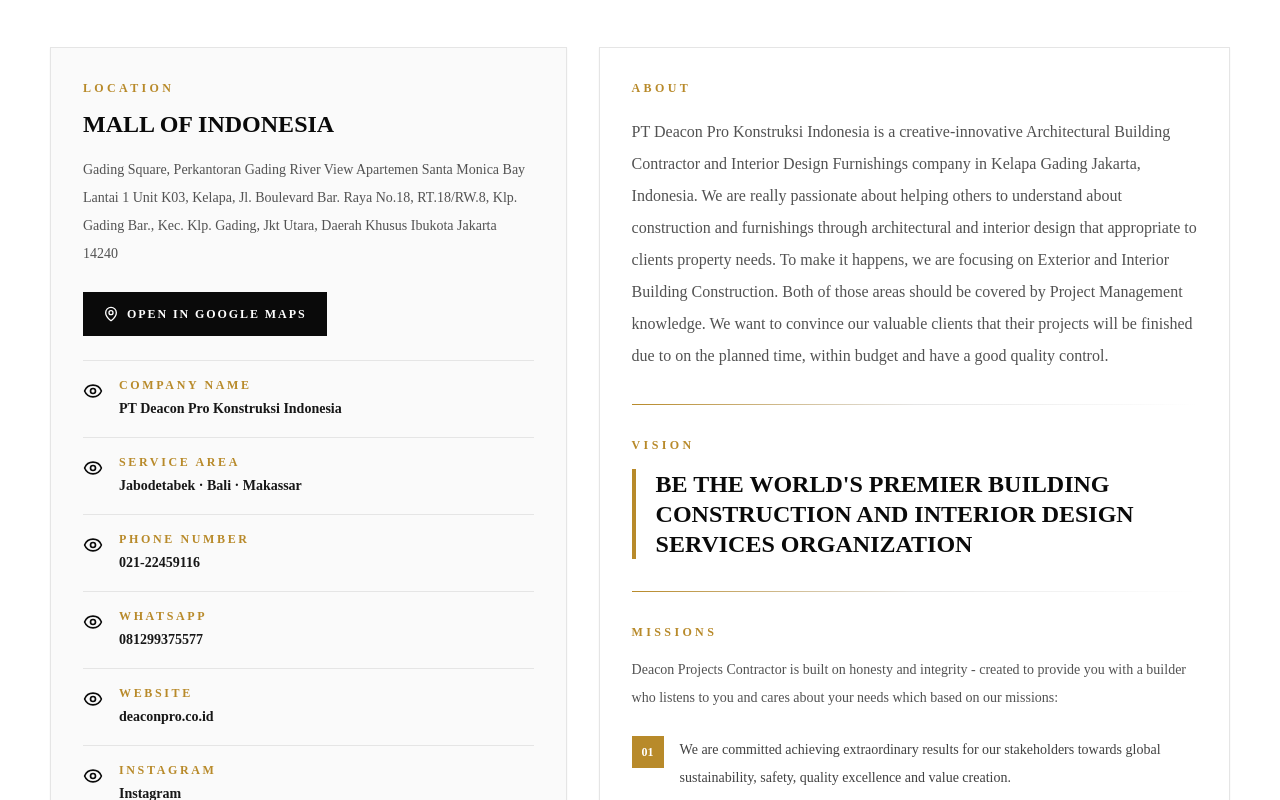
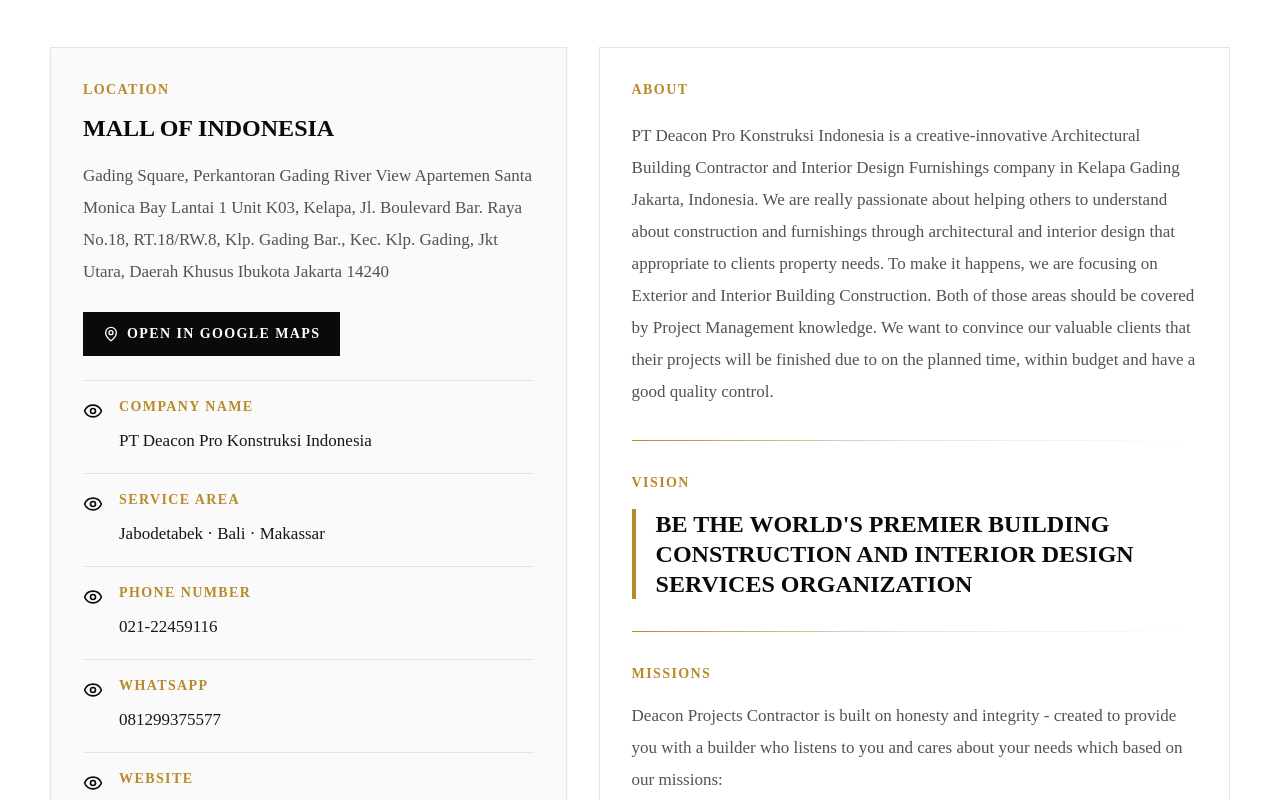
Before and after one commit to JonathanSutjiono/deaconpro-website, a Next.js app: page / in a window 1280 px wide. Shown: the part 5180-5980 px from the top of the page. Built offline with nearby package versions, Linux system fonts and the light colour scheme.

Commit message:
Improve company detail typography

```diff
--- a/components/CompanyDetail.tsx
+++ b/components/CompanyDetail.tsx
@@ -13,7 +13,7 @@
   external?: boolean;
 }) {
   const content = (
-    <span className="font-semibold text-neutral-900 transition hover:text-gold">
+    <span className="font-medium text-neutral-900 transition hover:text-gold">
       {value}
     </span>
   );
@@ -22,7 +22,7 @@
     <div className="flex gap-4 border-b border-neutral-200 py-4">
       <Eye className="mt-1 h-5 w-5 shrink-0 text-neutral-950" aria-hidden="true" />
       <div>
-        <p className="text-xs font-black uppercase tracking-[0.22em] text-gold">
+        <p className="text-xs font-black uppercase tracking-widest text-gold md:text-sm">
           {label}
         </p>
         {href ? (
@@ -30,12 +30,12 @@
             href={href}
             target={external ? "_blank" : undefined}
             rel={external ? "noopener noreferrer" : undefined}
-            className="mt-1 block text-sm leading-6"
+            className="mt-2 block text-base leading-8 md:text-[17px]"
           >
             {content}
           </a>
         ) : (
-          <p className="mt-1 text-sm font-semibold leading-6 text-neutral-900">
+          <p className="mt-2 text-base font-medium leading-8 text-neutral-900 md:text-[17px]">
             {value}
           </p>
         )}
@@ -63,20 +63,20 @@
         <div className="grid gap-8 lg:grid-cols-[0.9fr_1.1fr]">
           <div className="border border-neutral-200 bg-neutral-50 p-6 shadow-sm md:p-8">
             <div className="border-b border-neutral-200 pb-6">
-              <p className="text-xs font-black uppercase tracking-[0.28em] text-gold">
+              <p className="text-xs font-black uppercase tracking-widest text-gold md:text-sm">
                 Location
               </p>
               <h3 className="mt-3 text-2xl font-black uppercase text-neutral-950">
                 {company.location}
               </h3>
-              <p className="mt-4 text-sm leading-7 text-neutral-600">
+              <p className="mt-4 text-base leading-8 text-neutral-600 md:text-[17px]">
                 {company.address}
               </p>
               <a
                 href={company.googleMapsHref}
                 target="_blank"
                 rel="noopener noreferrer"
-                className="mt-6 inline-flex min-h-11 items-center justify-center gap-2 bg-neutral-950 px-5 text-xs font-black uppercase tracking-[0.16em] text-white transition hover:bg-gold"
+                className="mt-6 inline-flex min-h-11 items-center justify-center gap-2 bg-neutral-950 px-5 text-xs font-black uppercase tracking-widest text-white transition hover:bg-gold md:text-sm"
               >
                 <MapPin className="h-4 w-4" aria-hidden="true" />
                 Open in Google Maps
@@ -109,14 +109,14 @@
             ))}
 
             <div className="pt-6">
-              <p className="text-xs font-black uppercase tracking-[0.28em] text-gold">
+              <p className="text-xs font-black uppercase tracking-widest text-gold md:text-sm">
                 Project Focus
               </p>
               <div className="mt-4 flex flex-wrap gap-3">
                 {company.projectFocus.map((item) => (
                   <span
                     key={item}
-                    className="border border-neutral-300 bg-white px-4 py-3 text-xs font-black uppercase tracking-[0.14em] text-neutral-950"
+                    className="border border-neutral-300 bg-white px-4 py-3 text-sm font-black uppercase tracking-[0.14em] text-neutral-950"
                   >
                     {item}
                   </span>
@@ -126,16 +126,16 @@
           </div>
 
           <div className="border border-neutral-200 bg-white p-6 shadow-sm md:p-8">
-            <p className="text-xs font-black uppercase tracking-[0.28em] text-gold">
+            <p className="text-xs font-black uppercase tracking-widest text-gold md:text-sm">
               About
             </p>
-            <p className="mt-5 text-base leading-8 text-neutral-600">
+            <p className="mt-5 max-w-3xl text-base leading-8 text-neutral-600 md:text-[17px]">
               {company.about}
             </p>
 
             <div className="my-8 h-px bg-gradient-to-r from-gold via-neutral-200 to-transparent" />
 
-            <p className="text-xs font-black uppercase tracking-[0.28em] text-gold">
+            <p className="text-xs font-black uppercase tracking-widest text-gold md:text-sm">
               Vision
             </p>
             <blockquote className="mt-4 border-l-4 border-gold pl-5 text-2xl font-black uppercase leading-tight text-neutral-950">
@@ -144,10 +144,10 @@
 
             <div className="my-8 h-px bg-gradient-to-r from-gold via-neutral-200 to-transparent" />
 
-            <p className="text-xs font-black uppercase tracking-[0.28em] text-gold">
+            <p className="text-xs font-black uppercase tracking-widest text-gold md:text-sm">
               Missions
             </p>
-            <p className="mt-4 text-sm leading-7 text-neutral-600">
+            <p className="mt-4 max-w-3xl text-base leading-8 text-neutral-600 md:text-[17px]">
               {company.missionsIntro}
             </p>
             <div className="mt-6 space-y-4">
@@ -156,7 +156,9 @@
                   <span className="grid h-8 w-8 shrink-0 place-items-center bg-gold text-xs font-black text-white">
                     {String(index + 1).padStart(2, "0")}
                   </span>
-                  <p className="text-sm leading-7 text-neutral-700">{mission}</p>
+                  <p className="text-base leading-8 text-neutral-700 md:text-[17px]">
+                    {mission}
+                  </p>
                 </div>
               ))}
             </div>
```
